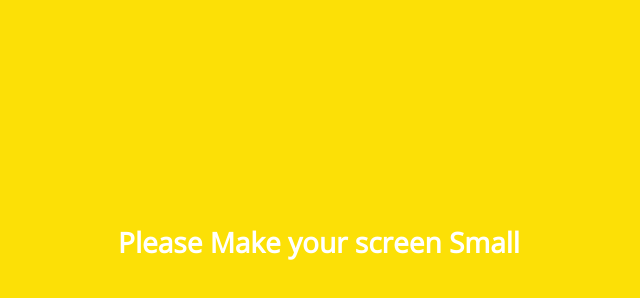
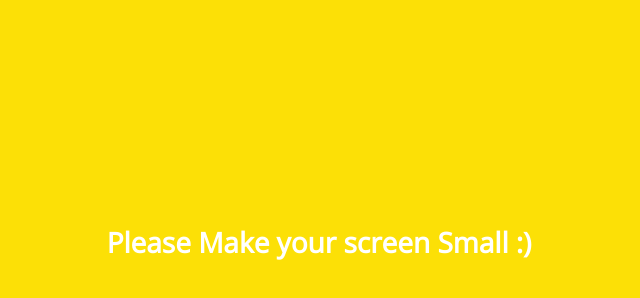
Before and after one commit to dongdong-e/kakao-clone, a plain HTML site: page chat.html in a window 1280 px wide. Shown: the part 158-456 px from the top of the page, without its empty margins (321-961 px from the left). Drawn offline with nearby package versions, Linux system fonts and the light colour scheme.

Commit message:
Edit emoji

```diff
--- a/chat.html
+++ b/chat.html
@@ -111,7 +111,7 @@
       </div>
     </div>
     <div class="bigScreen">
-      <span class="bigScreen__text">Please Make your screen Small</span>
+      <span class="bigScreen__text">Please Make your screen Small :)</span>
     </div>
   </body>
 </html>
```
Also changed, not shown: find.html (+1 -1 lines), friends.html (+1 -1 lines), index.html (+1 -1 lines), more.html (+1 -1 lines), settings.html (+1 -1 lines).
